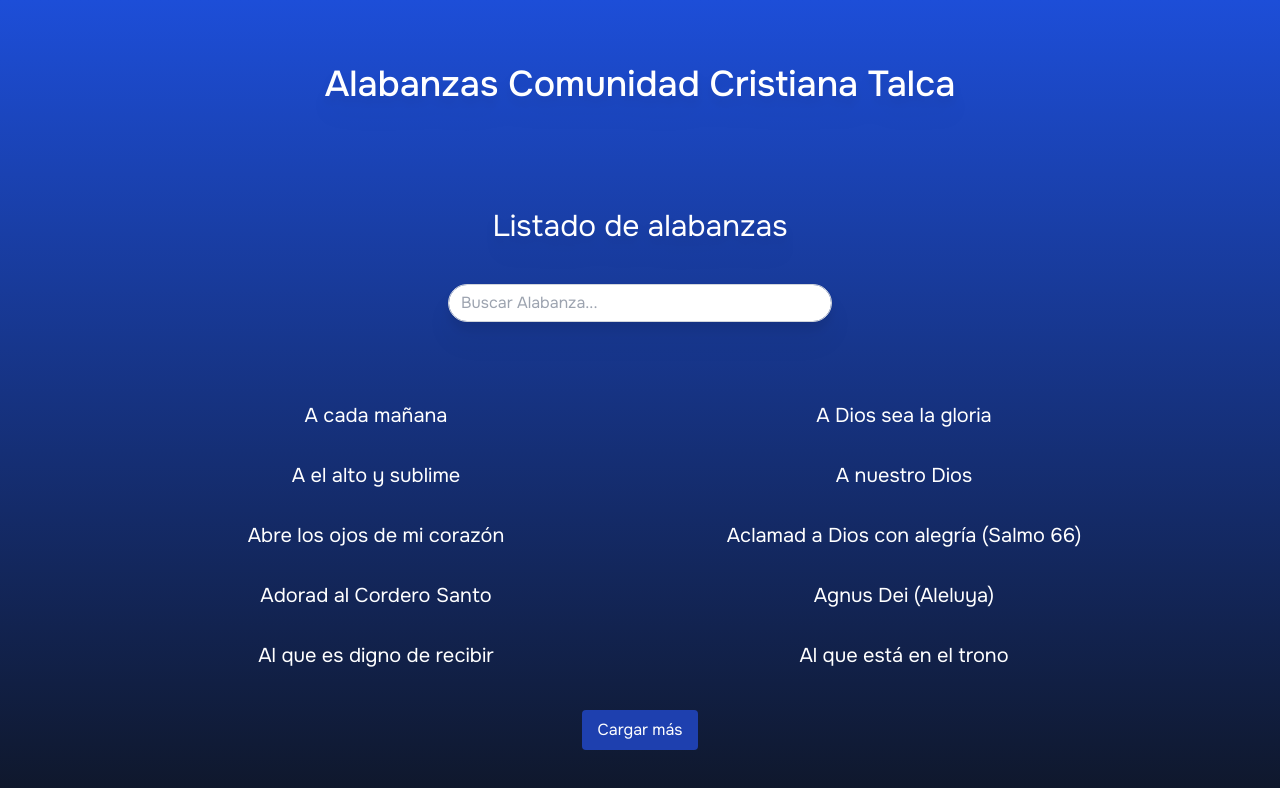
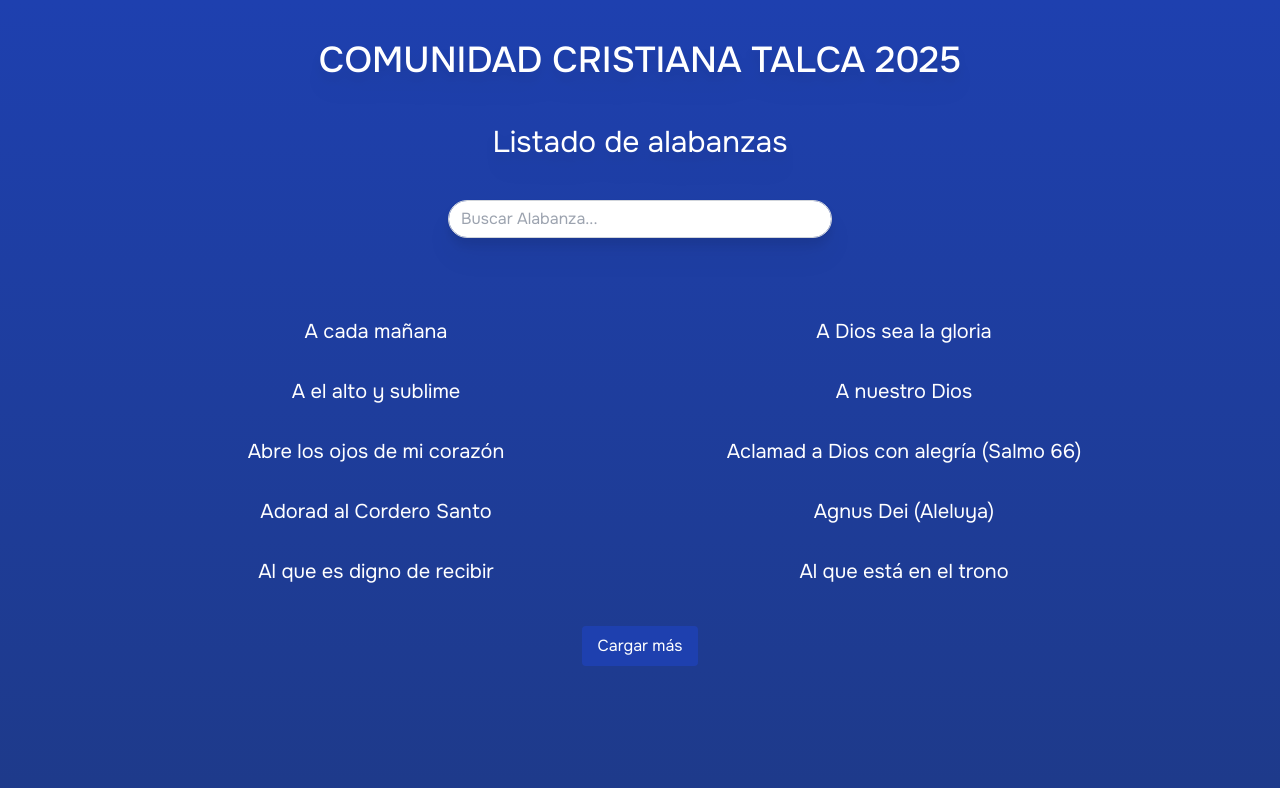
Before and after one commit to Er1kDev/letrascct, a React (Vite) app: page / in a window 1280 px wide. Shown: the top 788 px of the page. Built offline with nearby package versions, Linux system fonts and the light colour scheme.

Commit message:
cambios en el diseño

```diff
--- a/src/App.jsx
+++ b/src/App.jsx
@@ -18,8 +18,8 @@ function App() {
 
   return (
     <Router >
-      <section className="min-h-screen bg-gradient-to-b from-blue-700 to-slate-900" >
-        <h1 className="text-center text-white md:py-16 py-10 drop-shadow-xl md:text-4xl text-2xl font-medium">Alabanzas Comunidad Cristiana Talca</h1>
+      <section className="min-h-screen bg-gradient-to-t from-blue-900 to-blue-800" >
+        <h1 className="text-center text-white md:pt-10 pt-8 md:pb-1 pb-8 drop-shadow-xl md:text-4xl text-4xl font-medium uppercase">Comunidad Cristiana Talca 2025</h1>
         <div className="text-white">
           <div className="container mx-auto max-w-5xl">
             <Routes>
```
